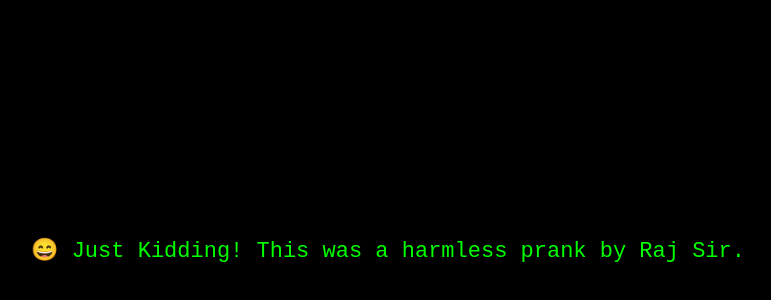
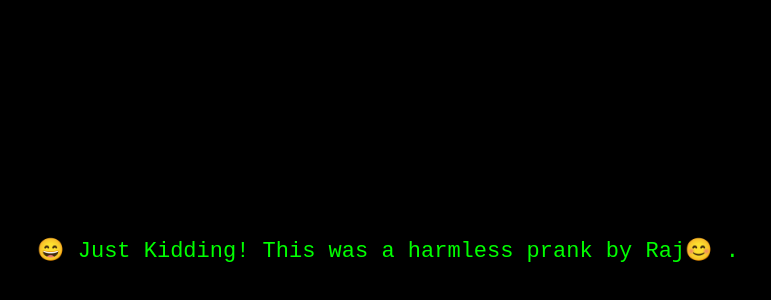
Before and after one commit to rajkumardevl/hack_versh, a plain HTML site: page index.html in a window 1280 px wide. Shown: the part 160-460 px from the top of the page, without its empty margins (252-1023 px from the left). Drawn offline with Linux system fonts and the light colour scheme.

Commit message:
Update index.html

```diff
--- a/index.html
+++ b/index.html
@@ -46,7 +46,7 @@
 <body>
   <div id="message">⚠️ Warning: Your phone has been hacked!</div>
   <div id="countdown">5</div>
-  <div id="final-message">😄 Just Kidding! This was a harmless prank by Raj Sir.</div>
+  <div id="final-message">😄 Just Kidding! This was a harmless prank by Raj😊 .</div>
 
   <script>
     let counter = 5;
```
